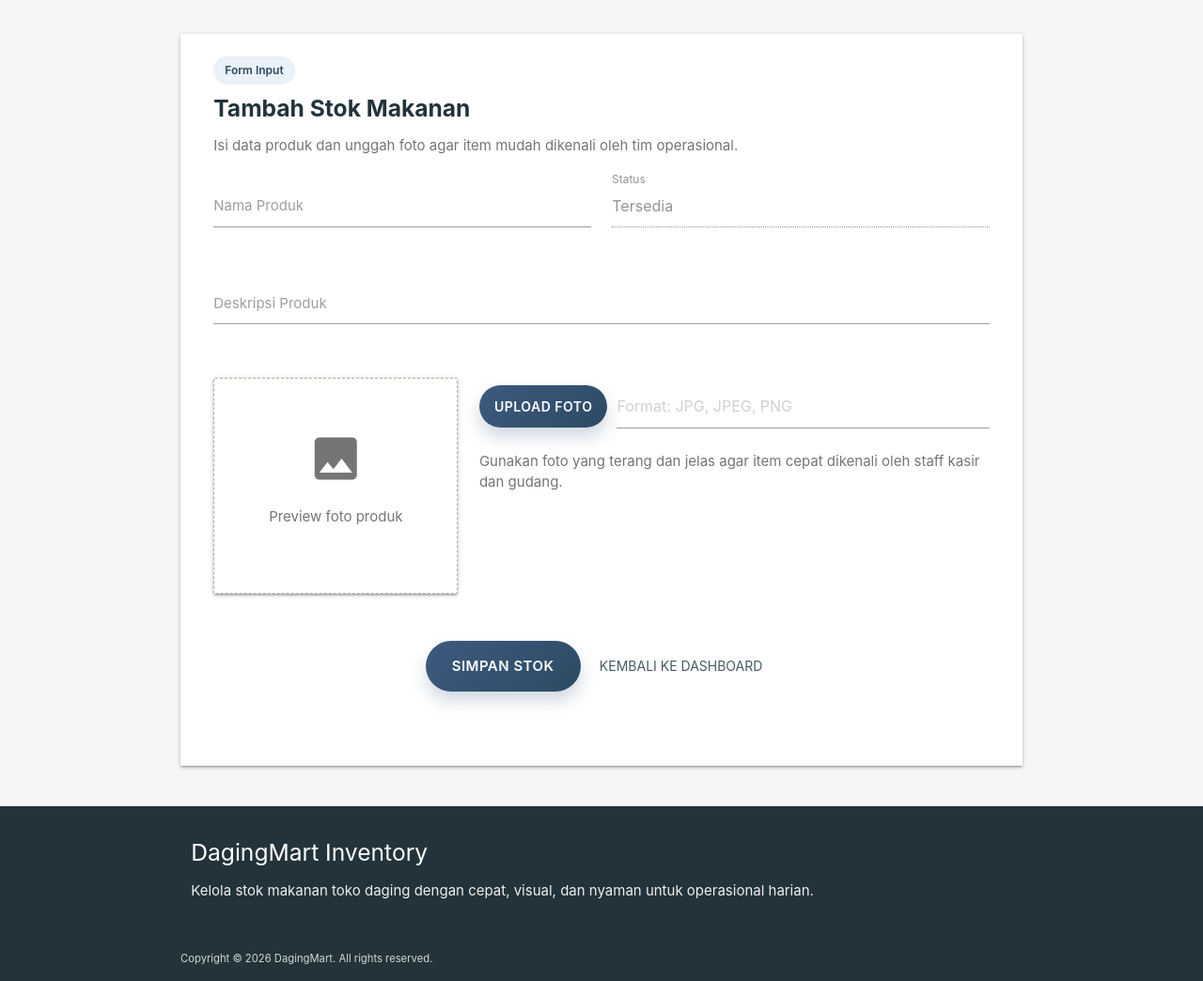
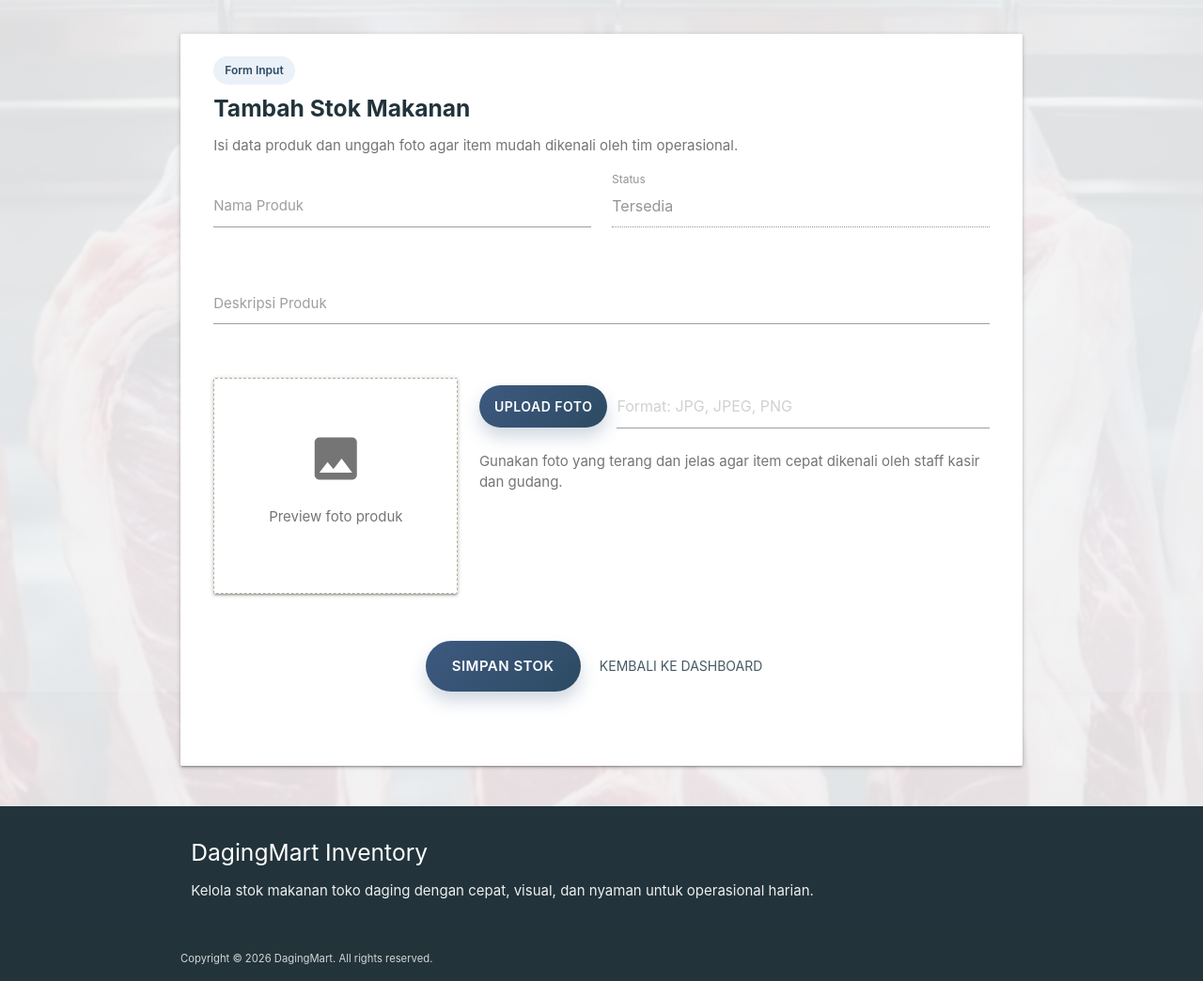
Before and after one commit to tarmidzibariq/sismul11, a CodeIgniter app: page /sismul11/index.php/welcome/create/1 in a window 1280 px wide. Shown: the part 64-1108 px from the top of the page at 94% size. Run offline with CodeIgniter, Linux system fonts and the light colour scheme.

```diff
--- a/application/views/footer.php
+++ b/application/views/footer.php
@@ -29,7 +29,13 @@
           display: flex;
           min-height: 100vh;
           flex-direction: column;
-          background: #f4f6f8;
+          background-image:
+            linear-gradient(rgba(244, 246, 248, 0.9), rgba(244, 246, 248, 0.92)),
+            url('<?= site_url('meat.jpeg'); ?>');
+          background-size: cover;
+          background-position: center;
+          background-attachment: fixed;
+          background-repeat: no-repeat;
           color: #253238;
         }
 
```
Also changed, not shown: meat.jpeg (added).
